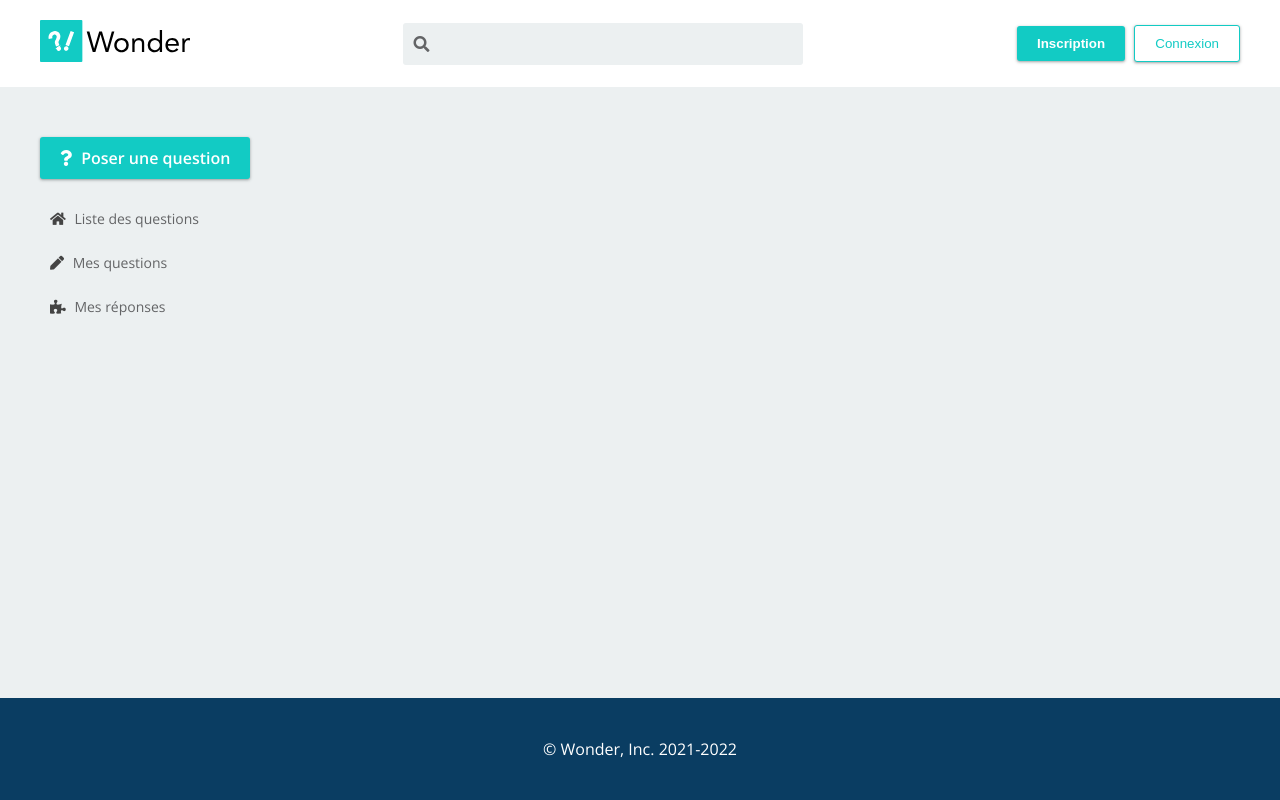
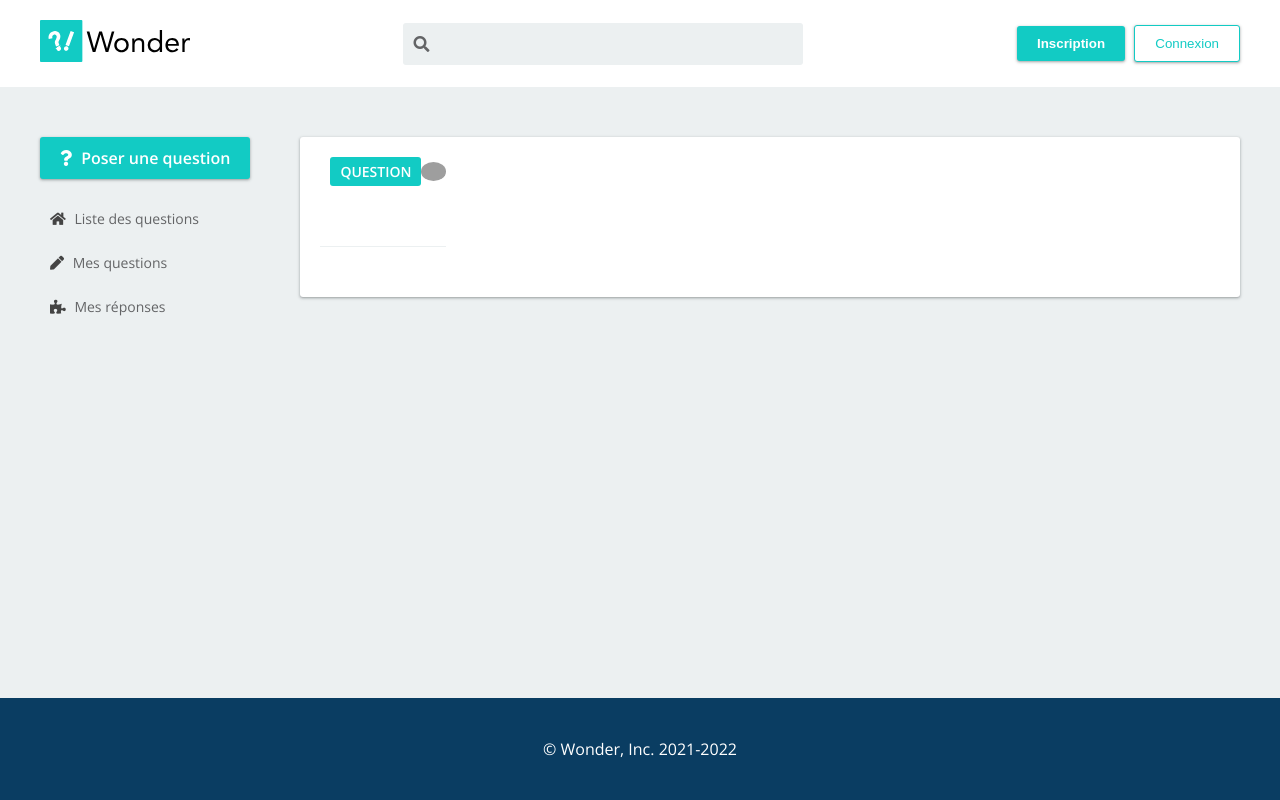
Before and after one commit to AzizaJonathan/wonder, a Symfony app: template templates/question/show.html.twig in a window 1280 px wide. Run offline with Twig, Linux system fonts and the light colour scheme; the template is opened without the code that fills it, so the values that code supplies are empty; some libraries are stand-ins or nearby versions; grey boxes are pictures that could not be loaded.

Commit message:
Viewing question details

```diff
--- /dev/null
+++ b/public/css/question_show.css
@@ -0,0 +1,13 @@
+.question-tag {
+    background-color: var(--primary);
+    color: var(--color-primary);
+    font-size: var(--font-size-small);
+    font-weight: var(--font-weight-semi-bold);
+    border-radius: var(--border-radius);
+    padding: 5px 10px;
+  }
+
+  .question-text {
+    line-height: var(--line-height-hight);
+    white-space: pre-wrap;
+  }
--- a/public/css/style.css
+++ b/public/css/style.css
@@ -24,6 +24,7 @@
   --font-weight-regular: 400;
   --font-weight-semi-bold: 600;
   --font-weight-bold: 700;
+  --line-height-hight: 30px;
 }
 
 /* debug */
@@ -158,6 +159,14 @@ small {
   margin-right: 50px;
 }
 
+.mr-auto {
+  margin-right: auto;
+}
+
+.ml-auto {
+  margin-left: auto;
+}
+
 /* padding */
 
 .p-5 {
@@ -174,6 +183,10 @@ small {
 
 .pb-20 {
   padding-bottom: 20px;
+}
+
+.pb-30 {
+  padding-bottom: 30px;
 }
 
 .py-20 {
@@ -194,6 +207,11 @@ small {
 
 .content {
   max-width: var(--max-width);
+}
+
+.separator {
+  border-bottom: 1px solid var(--gray-light);
+  margin: 30px 0px;
 }
 
 .btn {
--- a/templates/base.html.twig
+++ b/templates/base.html.twig
@@ -7,11 +7,13 @@
     {% endblock %}
   </title>
   <script defer src="{{ asset('js/index.js') }}"></script>
-  <link rel="stylesheet" href="{{ asset('css/style.css') }}">
-  <link rel="stylesheet" href="https://cdnjs.cloudflare.com/ajax/libs/font-awesome/5.15.3/css/all.min.css" integrity="sha512-iBBXm8fW90+nuLcSKlbmrPcLa0OT92xO1BIsZ+ywDWZCvqsWgccV3gFoRBv0z+8dLJgyAHIhR35VZc2oM/gI1w==" crossorigin="anonymous" referrerpolicy="no-referrer"/>
-  <link rel="preconnect" href="https://fonts.googleapis.com">
-  <link rel="preconnect" href="https://fonts.gstatic.com" crossorigin>
-  <link href="https://fonts.googleapis.com/css2?family=Open+Sans:wght@400;600;700&display=swap" rel="stylesheet">
+  {% block styleSheets %}
+    <link rel="stylesheet" href="{{ asset('css/style.css') }}">
+    <link rel="stylesheet" href="https://cdnjs.cloudflare.com/ajax/libs/font-awesome/5.15.3/css/all.min.css" integrity="sha512-iBBXm8fW90+nuLcSKlbmrPcLa0OT92xO1BIsZ+ywDWZCvqsWgccV3gFoRBv0z+8dLJgyAHIhR35VZc2oM/gI1w==" crossorigin="anonymous" referrerpolicy="no-referrer"/>
+    <link rel="preconnect" href="https://fonts.googleapis.com">
+    <link rel="preconnect" href="https://fonts.gstatic.com" crossorigin>
+    <link href="https://fonts.googleapis.com/css2?family=Open+Sans:wght@400;600;700&display=swap" rel="stylesheet">
+  {% endblock %}
   </head>
   <body class="d-flex flex-column">
   {{ include('partials/_header.html.twig') }}
--- a/templates/question/show.html.twig
+++ b/templates/question/show.html.twig
@@ -1,11 +1,25 @@
 {% extends "base.html.twig" %}
 
+{% block styleSheets %}
+  {{ parent() }}
+  <link rel="stylesheet" href="{{ asset('css/question_show.css') }}">
+{% endblock %}
 
 {% block title %}{{ question.title }}{% endblock %}
 
 {% block body %}
-
-  <h1>{{ question.title }}</h1>
-  <p>{{ question.content }}</p>
+<div class="block">
+  <div class="d-flex flex-row-nowrap">
+    <div class="d-flex flex-column">
+      <div class="d-flex flex-row-nowrap align-items-center pb-30">
+        <h3 class="mr-10">{{ question.title }}</h3>
+        <div class="question-tag">QUESTION</div>
+        <img class="avatar ml-auto" src="https://randomuser.me/api/portraits/men/52.jpg">
+      </div>
+      <p class="question-text">{{ question.content }}</p>
+      <div class="separator"></div>
+    </div>
+  </div>
+</div>
 
 {% endblock %}
```
Also changed, not shown: src/Controller/QuestionController.php (+1 -13 lines).
